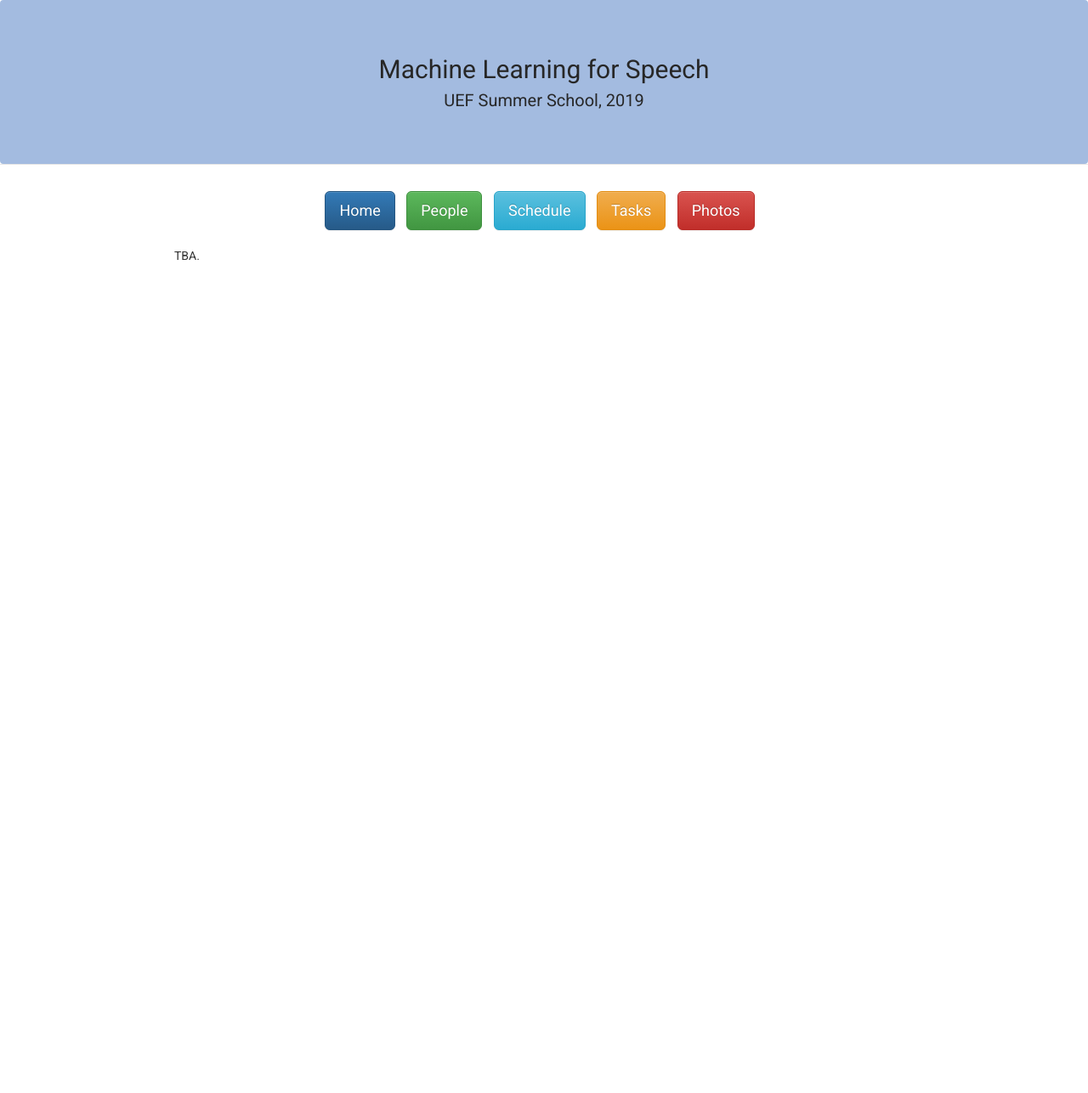
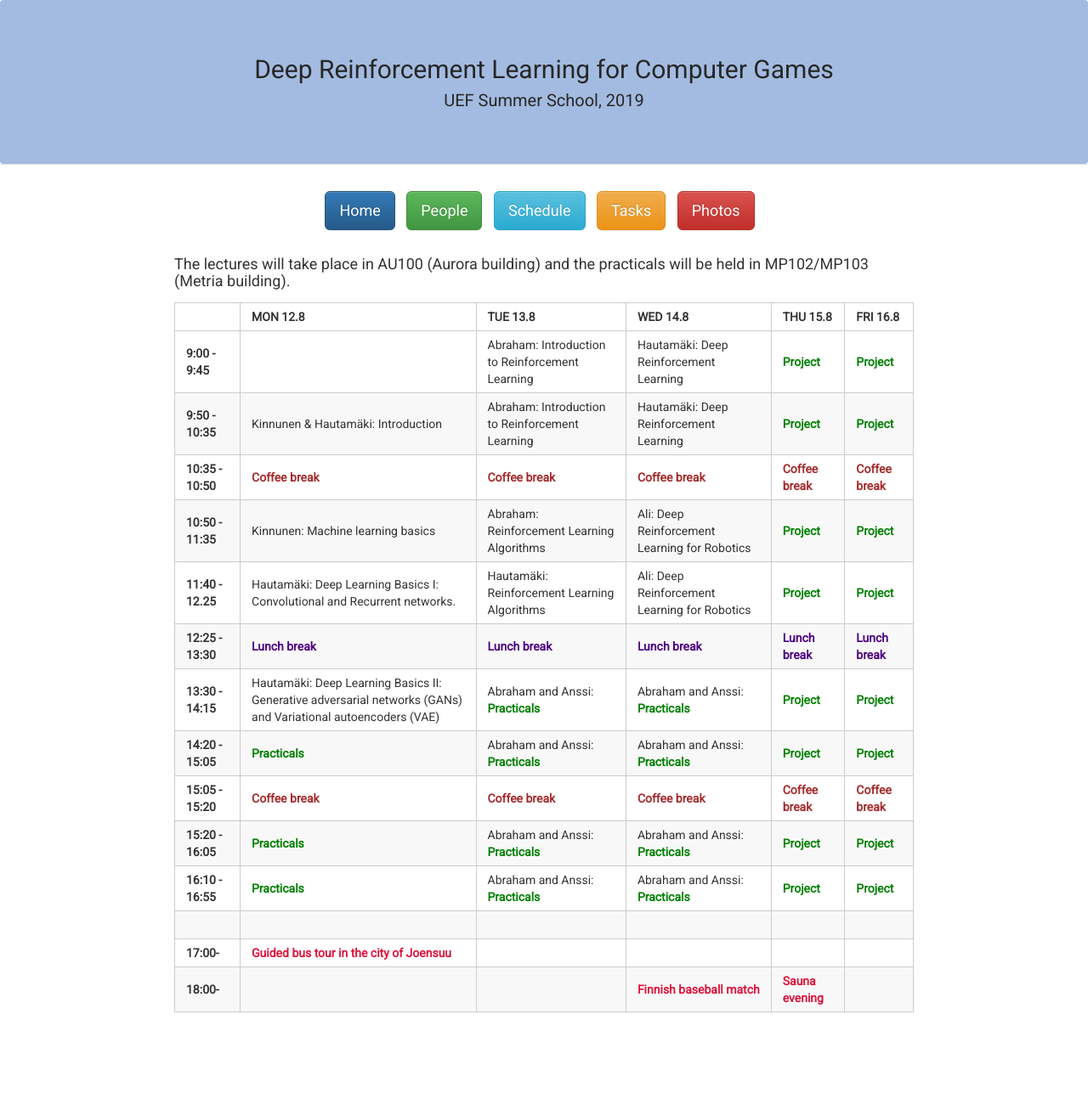
Before and after one commit to abrahamwoubie/Summer_School_RL, a Jekyll site: the page built from schedule.md, in a window 1280 px wide. Shown: the whole page at 85% size. Built offline with Jekyll 4.4.1, drawn with Linux system fonts in a browser that asks for light colours; nearby versions of some CDN libraries; before the commit the page ends 900 px from its top, so only the background shows below that.

Commit message:
Summer School RL

```diff
--- a/_config.yml
+++ b/_config.yml
@@ -1,4 +1,4 @@
-title: Machine Learning for Speech
+title: Deep Reinforcement Learning for Computer Games
 subtitle: UEF Summer School, 2019
 url: "https://vvestman.github.io"
 subtitle_url: "http://www.uef.fi/en/web/summerschool/machine-learning-for-speech"
--- a/_data/people.yml
+++ b/_data/people.yml
@@ -1,37 +1,35 @@
 lecturers:
-- name: "Associate Prof. Tomi Kinnunen"
-  organization: "UEF"
-  topic: "Speech"
-  photo: "img/tomi.jpg"
-  site: "http://cs.joensuu.fi/pages/tkinnu/webpage/"
 - name: "Dr. Ville Hautamäki"
   organization: "UEF"
-  topic: "Autonomous Agents"
+  topic: "Deep Reinforcement Learning for Computer Games"
   photo: "img/ville.jpg"
   site: "http://cs.joensuu.fi/~villeh/"
-- name: "Dr. Kong Aik Lee"
-  organization: "NEC corporation"
-  topic: "Autonomous Agents"
-  photo: "img/kongaik.jpg"
-  site: "https://sites.google.com/site/kongaikleesg/home"
-- name: "Dr. Md Sahidullah"
-  organization: "INRIA"
-  topic: "Speech"
-  photo: "img/sahid.gif"
-  site: "https://sites.google.com/site/iitkgpsahi/"
-- name: "Dr. Rosa Gonzalez Hautamäki"
+- name: "Dr. Abraham Woubie"
   organization: "UEF"
-  topic: "Speech"
-  photo: "img/rosa.jpg"
-  site: "http://cs.uef.fi/~rgonza/"
+  topic: "Deep Reinforcement Learning for Computer Games"
+  photo: "img/Abraham.jpg"
+  site: "https://uefconnect.uef.fi/en/person/abraham-woubie.zewoudie/"
+- name: "Dr. AliGhadirzadeh"
+  organization: "UEF"
+  topic: "Deep Reinforcement Learning for Computer Games"
+  photo: "img/ali.jpg"
+  site: "http://www.csc.kth.se/~algh/"
 
 
 teaching_assistants:
+- name: "MSc. Anssi Kanervisto"
+  organization: "UEF"
+  photo: "img/anssi.jpg"
+
+- name: "MSc. Janne Karttunen"
+  organization: "UEF"
+  photo: "img/.jpg"
+
 - name: "MSc. Trung Ngo Trong"
   organization: "UEF"
   photo: "img/trung.jpg"
   site: "https://github.com/trungnt13"
-- name: "MSc. Ville Vestman"
+
+- name: "MSc. Hannu"
   organization: "UEF"
-  photo: "img/villev.jpg"
-  site: "http://cs.uef.fi/~vvestman/"
+  photo: "img/"
--- a/schedule.md
+++ b/schedule.md
@@ -5,29 +5,27 @@ title: Schedule | UEF Summer School 2019
 
 {% include buttons.html %}
 
-TBA.
 
-<!--
 #### The lectures will take place in AU100 (Aurora building) and the practicals will be held in MP102/MP103 (Metria building).
 
-|                   | MON 13.8                                          | TUE 14.8                                                | WED 15.8                                          | THU 16.8                                          | FRI 17.8                                          |
+|                   | MON 12.8                                          | TUE 13.8                                                | WED 14.8                                          | THU 15.8                                          | FRI 16.8                                          |
 |-------------------|---------------------------------------------------|---------------------------------------------------------|---------------------------------------------------|---------------------------------------------------|---------------------------------------------------|
-| **9:00 - 9:45**   |                                                   | Kinnunen: Speech basics, automatic speaker verification | Kato: Automatic speech recognition                | Kyrki: Reinforcement Learning Intro               | Hautamäki: Deep RL                                |
-| **9:50 - 10:35**  | Kinnunen & Hautamäki: Introduction                | Kinnunen: Speech basics, automatic speaker verification | Kato: Speech enhancement                          | Kyrki: Reinforcement Learning Intro               | Hautamäki: Deep RL                                |
+| **9:00 - 9:45**   |                                                   | Abraham: Introduction to Reinforcement Learning | Hautamäki: Deep Reinforcement Learning                | <span style="color:green">**Project**</span> | <span style="color:green">**Project**</span>                                    |
+| **9:50 - 10:35**  | Kinnunen & Hautamäki: Introduction                |  Abraham: Introduction to Reinforcement Learning |  Hautamäki: Deep Reinforcement Learning   | <span style="color:green">**Project**</span> | <span style="color:green">**Project**</span>                                              |
 | **10:35 - 10:50** | <span style="color:brown">**Coffee break**</span> | <span style="color:brown">**Coffee break**</span>       | <span style="color:brown">**Coffee break**</span> | <span style="color:brown">**Coffee break**</span> | <span style="color:brown">**Coffee break**</span> |
-| **10:50 - 11:35** | Kinnunen: Machine learning basics                           | Sahidullah: i-vectors and x-vectors                     | Ribas: Realism in speech processing               | Kyrki: Reinforcement Learning                     | Ghadirzadeh: Deep RL for robotics                 |
-| **11:40 - 12.25** | Mehtätalo: Linear mixed models                    | Sahidullah: i-vectors and x-vectors                     | Ribas: Realism in speech processing               | Kyrki: Reinforcement Learning                     | Ghadirzadeh: Deep RL for robotics                 |
+| **10:50 - 11:35** | Kinnunen: Machine learning basics                           | Abraham: Reinforcement Learning Algorithms                    | Ali: Deep Reinforcement Learning for Robotics               |  <span style="color:green">**Project**</span> | <span style="color:green">**Project**</span>                                   |
+| **11:40 - 12.25** | Hautamäki: Deep Learning Basics I: Convolutional and Recurrent networks.                    | Hautamäki: Reinforcement Learning Algorithms                    | Ali: Deep Reinforcement Learning for Robotics               |                     <span style="color:green">**Project**</span> | <span style="color:green">**Project**</span>                 |
 | **12:25 - 13:30** | <span style="color:indigo">**Lunch break**</span>   | <span style="color:indigo">**Lunch break**</span>         | <span style="color:indigo">**Lunch break**</span>   | <span style="color:indigo">**Lunch break**</span>   | <span style="color:indigo">**Lunch break**</span>   |
-| **13:30 - 14:15** | Hautamäki: Deep learning basics                   | Kinnunen & Sahidullah: Anti-spoofing for automatic speaker verification         | Hanilci: Audio steganalysis                       | <span style="color:green">**Practicals**</span>   | <span style="color:green">**Practicals**</span>   |
-| **14:20 - 15:05** | Hautamäki: Deep learning basics                   | <span style="color:green">**Practicals**</span>         | Hanilci: Audio steganalysis                       | <span style="color:green">**Practicals**</span>   | <span style="color:green">**Practicals**</span>   |
+| **13:30 - 14:15** | Hautamäki: Deep Learning Basics II: Generative adversarial networks (GANs) and Variational autoencoders (VAE)                   | Abraham and Anssi: <span style="color:green">**Practicals**</span>          | Abraham and Anssi: <span style="color:green">**Practicals**</span>                     | <span style="color:green">**Project**</span>   | <span style="color:green">**Project**</span>   |
+| **14:20 - 15:05** | <span style="color:green">**Practicals**</span>                  | Abraham and Anssi: <span style="color:green">**Practicals**</span>         | Abraham and Anssi: <span style="color:green">**Practicals**</span>                     | <span style="color:green">**Project**</span>   | <span style="color:green">**Project**</span>   |
 | **15:05 - 15:20** | <span style="color:brown">**Coffee break**</span> | <span style="color:brown">**Coffee break**</span>       | <span style="color:brown">**Coffee break**</span> | <span style="color:brown">**Coffee break**</span> | <span style="color:brown">**Coffee break**</span> |
-| **15:20 - 16:05** | Hautamäki: Deep learning basics                   | <span style="color:green">**Practicals**</span>         | Gonzalez Hautamäki: Speech perception             | <span style="color:green">**Practicals**</span>   | <span style="color:green">**Practicals**</span>   |
-| **16:10 - 16:55** |                                                   | <span style="color:green">**Practicals**</span>         |                                                   | <span style="color:green">**Practicals**</span>   | <span style="color:green">**Practicals**</span>   |
+| **15:20 - 16:05** | <span style="color:green">**Practicals**</span>                    | Abraham and Anssi: <span style="color:green">**Practicals**</span>         | Abraham and Anssi: <span style="color:green">**Practicals**</span>             | <span style="color:green">**Project**</span>   | <span style="color:green">**Project**</span>   |
+| **16:10 - 16:55** | <span style="color:green">**Practicals**</span>                    | Abraham and Anssi: <span style="color:green">**Practicals**</span>         | Abraham and Anssi: <span style="color:green">**Practicals**</span>             | <span style="color:green">**Project**</span>   | <span style="color:green">**Project**</span>   |
 |                   |                                                   |                                                         |                                                   |                                                   |                                                   |
 | **17:00-**        | <span style="color:crimson">**Guided bus tour in the city of Joensuu**</span>            |                                                         |                                                   |                                                   |                                                   |
 | **18:00-**        |                                                   |                                                         | <span style="color:crimson">**Finnish baseball match**</span>                            | <span style="color:crimson">**Sauna evening**</span>                                 |                                                   |
 
-
+<!---
 &nbsp;
 #### <span style="color:crimson">**Saturday 18.8. at 10:00 – 17:00: Daytrip to Koli national park**</span>
 &nbsp;
```
Also changed, not shown: index.md (+4 -5 lines), README.md, img/Abraham.jpg (added), img/woubie.jpg (deleted).
